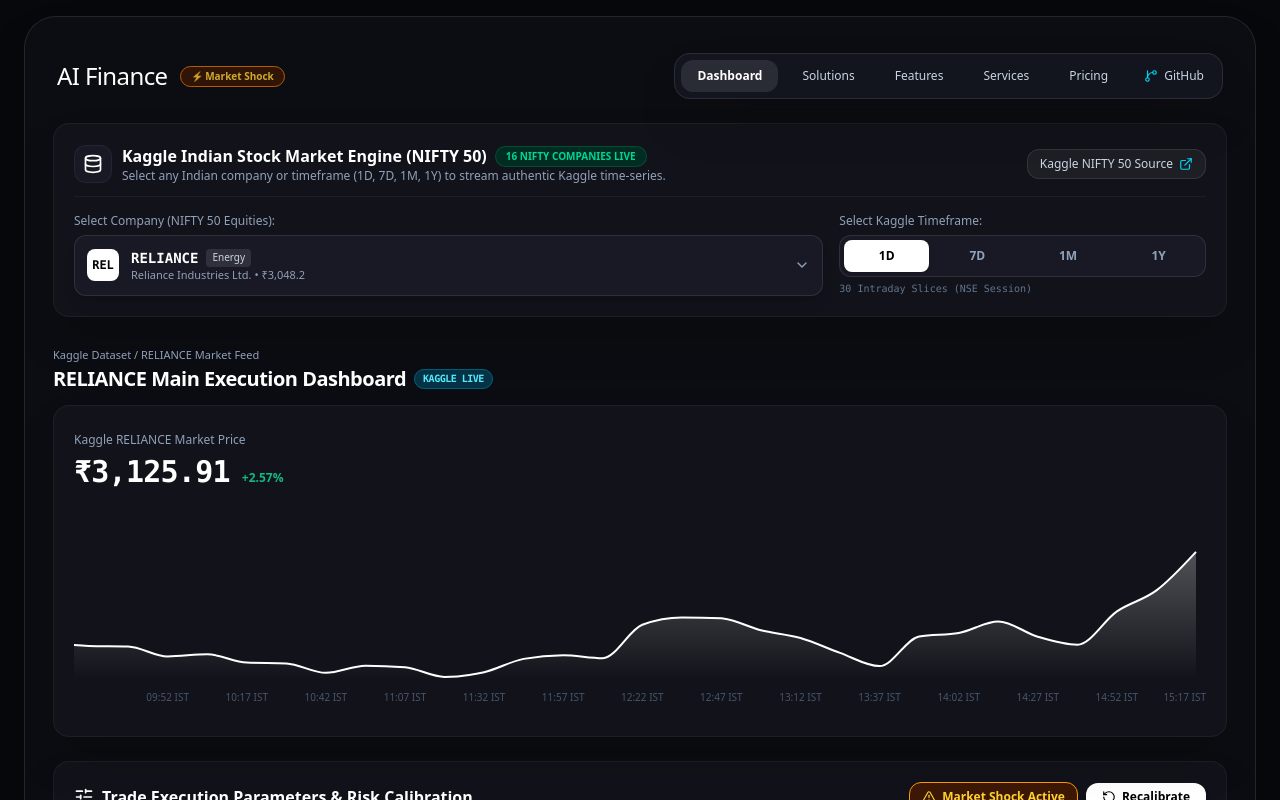
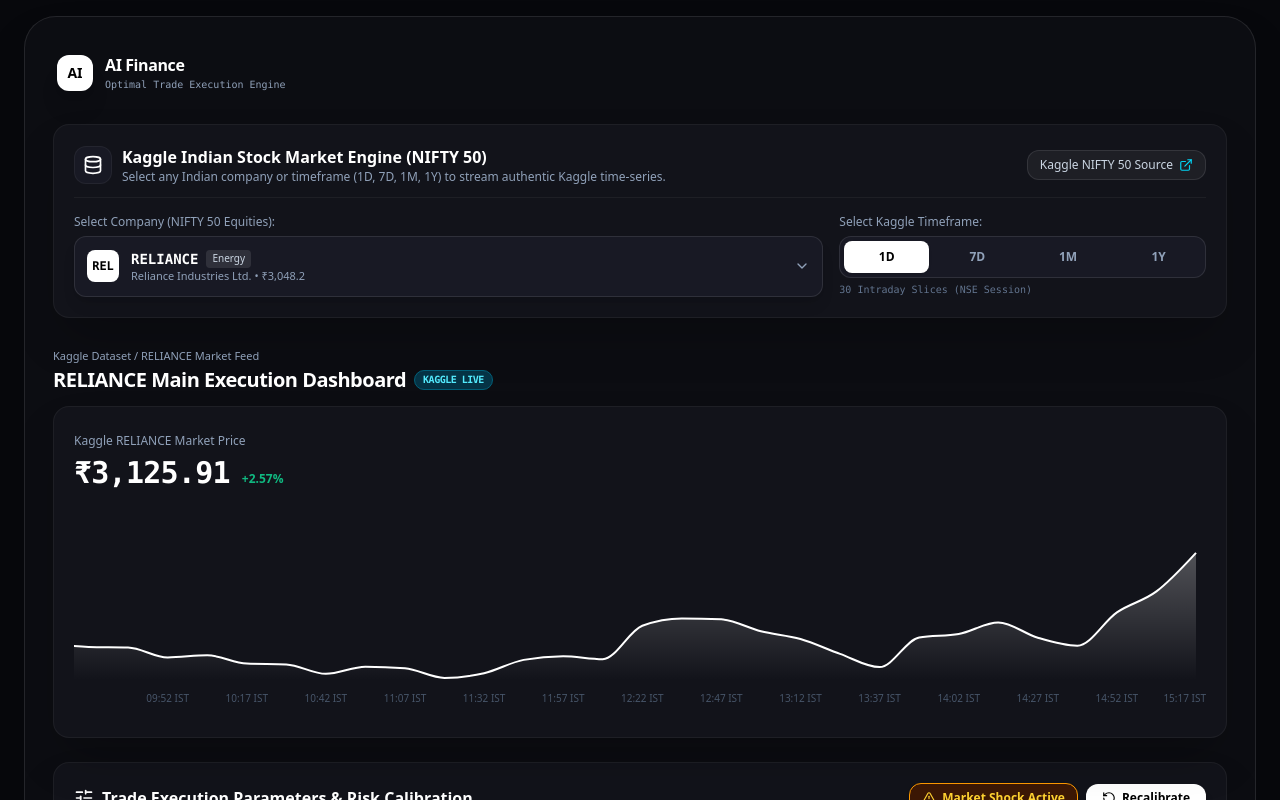
Before and after one commit to Viidhyanshu/OPTIMAL-TRADE, a Next.js app: page / in a window 1280 px wide. Shown: the top 800 px of the page. Built offline with nearby package versions, Linux system fonts and the light colour scheme.

Commit message:
Remove Market Shock button, navbar navigation links, and 16 NIFTY COMPANIES badge as requested

```diff
--- a/src/app/page.tsx
+++ b/src/app/page.tsx
@@ -13,7 +13,6 @@
 import { TradeTable } from '@/components/TradeTable';
 import { EfficientFrontierChart } from '@/components/EfficientFrontierChart';
 import { BottomCards } from '@/components/BottomCards';
-import { SolutionsView } from '@/components/SolutionsView';
 import { ControlPanel } from '@/components/ControlPanel';
 import { KaggleDataImporter } from '@/components/KaggleDataImporter';
 import { Footer } from '@/components/Footer';
@@ -42,33 +41,15 @@
     }));
   };
 
-  const handleToggleShock = () => {
-    setConfig((prev) => ({
-      ...prev,
-      enableShock: !prev.enableShock,
-    }));
-  };
-
-  const isNavViewActive = ['Solutions', 'Features', 'Services', 'Pricing'].includes(activeNavTab);
-
   return (
     <div className="min-h-screen bg-[#07080c] text-slate-100 font-sans antialiased selection:bg-white selection:text-black py-4 px-3 sm:px-6">
       {/* Outer Main Container Card */}
       <div className="max-w-7xl mx-auto bg-[#0c0d12] border border-white/10 rounded-[32px] p-5 sm:p-7 shadow-2xl backdrop-blur-2xl space-y-6 overflow-hidden">
-        {/* Header Navbar */}
-        <Header
-          activeNavTab={activeNavTab}
-          setActiveNavTab={setActiveNavTab}
-          isShockActive={config.enableShock}
-          onToggleShock={handleToggleShock}
-        />
+        {/* Simplified Header Navbar */}
+        <Header />
 
         {/* Main Content Body */}
         <div className="w-full space-y-6">
-          {isNavViewActive ? (
-            <SolutionsView tab={activeNavTab} />
-          ) : (
-            <>
           {/* Row 0: Kaggle Multi-Company & 1D/7D/1M/1Y Timeframe Menu Importer */}
           <KaggleDataImporter
             selectedStockSymbol={selectedStockSymbol}
@@ -109,7 +90,7 @@
             </div>
           </div>
 
-              {/* Row 5: Bottom Grid Cards (Recent Transactions, Market, Articles) */}
+          {/* Row 5: Bottom Grid Cards (Recent Transactions, Market) */}
           <BottomCards />
 
           {/* Row 6: Trade Slicing Distribution Bar Chart */}
@@ -117,8 +98,6 @@
 
           {/* Row 7: Granular Execution Log Table */}
           <TradeTable result={simulationResult} />
-            </>
-          )}
         </div>
 
         {/* Footer */}
--- a/src/components/Header.tsx
+++ b/src/components/Header.tsx
@@ -1,61 +1,22 @@
 'use client';
 
 import React from 'react';
-import { ShieldAlert, GitBranch } from 'lucide-react';
 
-interface HeaderProps {
-  activeNavTab: string;
-  setActiveNavTab: (tab: string) => void;
-  isShockActive: boolean;
-  onToggleShock: () => void;
-}
-
-export const Header: React.FC<HeaderProps> = ({
-  activeNavTab,
-  setActiveNavTab,
-  isShockActive,
-  onToggleShock,
-}) => {
+export const Header: React.FC = () => {
   return (
-    <header className="w-full flex items-center justify-between py-2 px-1 z-30 mb-4">
-      {/* Left Logo */}
+    <header className="w-full flex items-center justify-between py-2 px-1">
+      {/* Brand Logo & Name */}
       <div className="flex items-center gap-3">
-        <span className="font-sans font-medium text-2xl text-white tracking-tight">
-          AI Finance
-        </span>
-        {isShockActive && (
-          <span className="px-2.5 py-0.5 rounded-full bg-amber-950/80 border border-amber-600 text-amber-300 text-[10px] font-semibold animate-pulse">
-            ⚡ Market Shock
+        <div className="w-9 h-9 rounded-xl bg-white text-black font-extrabold flex items-center justify-center text-sm shadow-xl">
+          AI
+        </div>
+        <div>
+          <span className="font-bold text-white text-base tracking-tight block">
+            AI Finance
           </span>
-        )}
-      </div>
-
-      {/* Right Floating Translucent Glass Navbar */}
-      <div className="flex items-center">
-        <div className="flex items-center gap-1 sm:gap-2 p-1.5 rounded-2xl bg-[#151722]/80 border border-white/10 backdrop-blur-xl shadow-2xl">
-          {(['Dashboard', 'Solutions', 'Features', 'Services', 'Pricing'] as const).map((tab) => (
-            <button
-              key={tab}
-              onClick={() => setActiveNavTab(tab)}
-              className={`px-4 py-2 rounded-xl text-xs font-medium transition ${
-                activeNavTab === tab
-                  ? 'text-white bg-white/10 font-semibold'
-                  : 'text-slate-300 hover:text-white'
-              }`}
-            >
-              {tab}
-            </button>
-          ))}
-
-          <a
-            href="https://github.com/Viidhyanshu/OPTIMAL-TRADE.git"
-            target="_blank"
-            rel="noopener noreferrer"
-            className="flex items-center gap-1.5 px-3 py-2 text-xs font-medium text-slate-300 hover:text-white transition"
-          >
-            <GitBranch className="w-3.5 h-3.5 text-cyan-400" />
-            <span>GitHub</span>
-          </a>
+          <span className="text-[10px] text-slate-400 block font-mono">
+            Optimal Trade Execution Engine
+          </span>
         </div>
       </div>
     </header>
--- a/src/components/KaggleDataImporter.tsx
+++ b/src/components/KaggleDataImporter.tsx
@@ -2,7 +2,7 @@
 
 import React, { useState } from 'react';
 import { KAGGLE_COMPANIES_LIST, TimeframePeriod } from '@/lib/engine/kaggleDataStore';
-import { Database, ChevronDown, Search, Table, ExternalLink } from 'lucide-react';
+import { Database, ChevronDown, Search, ExternalLink } from 'lucide-react';
 
 interface KaggleDataImporterProps {
   selectedStockSymbol: string;
@@ -38,14 +38,9 @@
             <Database className="w-5 h-5" />
           </div>
           <div>
-            <div className="flex items-center gap-2">
-              <h3 className="font-bold text-white text-base">
-                Kaggle Indian Stock Market Engine (NIFTY 50)
-              </h3>
-              <span className="px-2.5 py-0.5 rounded-full bg-emerald-950 text-emerald-400 text-[10px] font-bold border border-emerald-800/60">
-                16 NIFTY COMPANIES LIVE
-              </span>
-            </div>
+            <h3 className="font-bold text-white text-base">
+              Kaggle Indian Stock Market Engine (NIFTY 50)
+            </h3>
             <p className="text-xs text-slate-400">
               Select any Indian company or timeframe (1D, 7D, 1M, 1Y) to stream authentic Kaggle time-series.
             </p>
```
Lines whose indentation alone changed are shown as unchanged.
